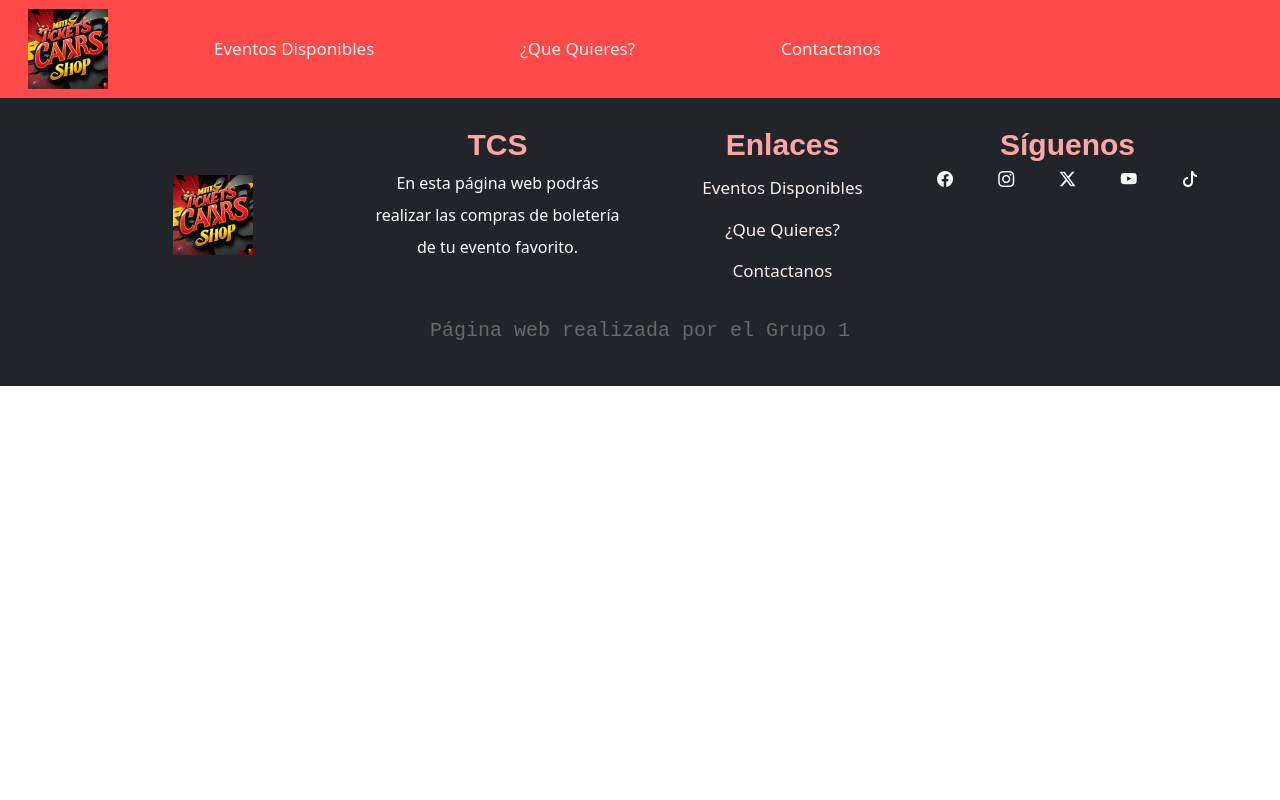
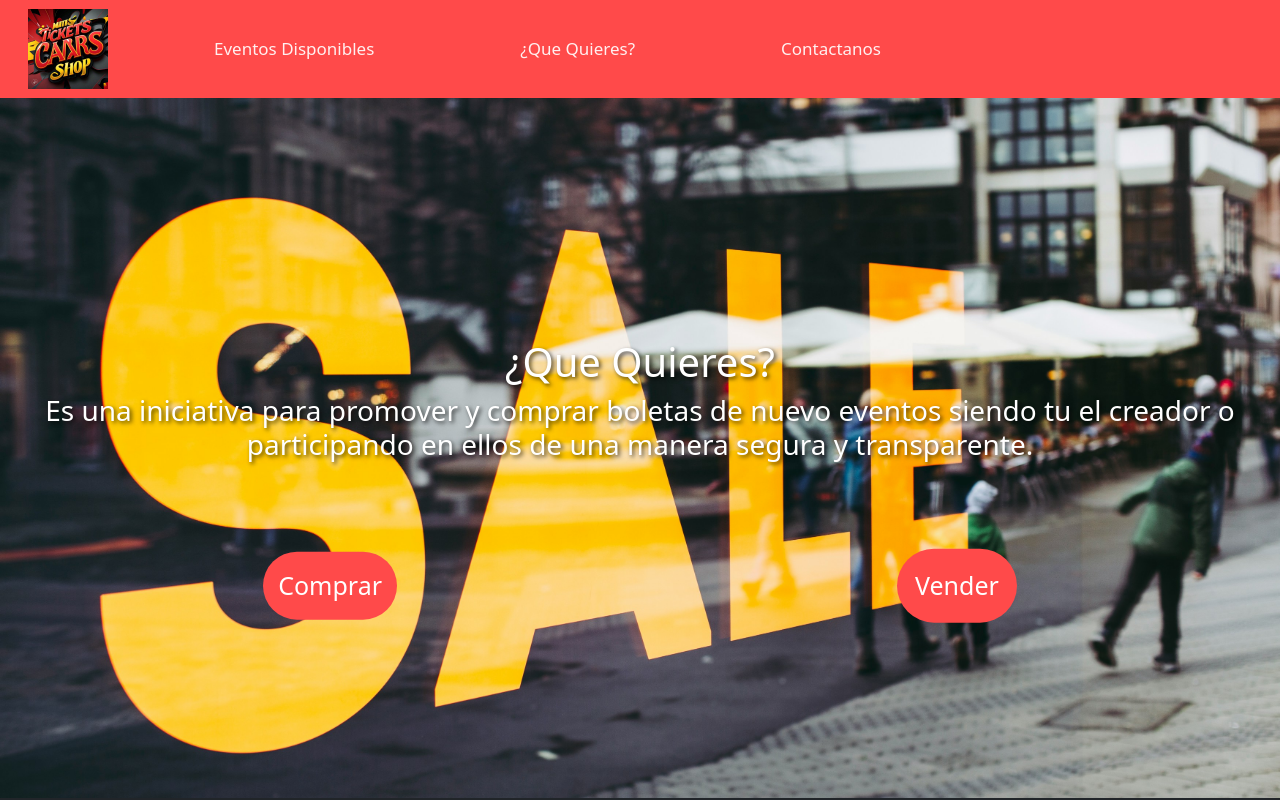
Before and after one commit to crojasp1/proyecto_tcs, a React (Create React App) app in the folder front-react/tcs/: page /Quieres in a window 1280 px wide. Shown: the top 800 px of the page. Built offline with nearby package versions, Linux system fonts and the light colour scheme.

Commit message:
creacion de que quieres

```diff
--- a/front-react/tcs/src/components/Main3.js
+++ b/front-react/tcs/src/components/Main3.js
@@ -0,0 +1,31 @@
+import React from 'react'
+import fondo from "../assets/fondo.jpg"
+import "../styles/Main3.css";
+import Button from 'react-bootstrap/Button';
+
+
+
+
+
+function Main3() {
+  return (
+    <div className='Main3'>
+        <div className='contenido'>
+            <img src={fondo} alt="imagen de fondo" id='imagen-fondo'/>
+                <div className='texto'>
+                    <h1>¿Que Quieres?</h1>
+                    <h3>Es una iniciativa para promover y comprar boletas de nuevo eventos siendo tu el creador
+                        o participando en ellos de una manera segura y transparente.
+                    </h3>
+                    <div className='botones'>
+                    <Button id='comprar'>Comprar</Button>
+                    <Button id='vender'>Vender</Button>
+                    </div>
+                </div>
+
+        </div>
+    </div>
+  )
+}
+
+export default Main3
--- a/front-react/tcs/src/pages/Quieres.js
+++ b/front-react/tcs/src/pages/Quieres.js
@@ -1,11 +1,13 @@
 import React from 'react'
 import Header from "../components/Header"
-import Footer from '../components/Footer';
+import Main3 from '../components/Main3'
+import Footer from '../components/Footer'
 
 function Quieres() {
   return (
     <div className='Quieres'>
      <Header/>
+     <Main3/>
      <Footer/>
     </div>
   )
--- /dev/null
+++ b/front-react/tcs/src/styles/Main3.css
@@ -0,0 +1,48 @@
+#imagen-fondo {
+    width: 100%;
+    height: 700px;
+    object-fit: cover;
+    object-position: center;
+  }
+.texto {
+    position: absolute;
+    top: 50%;
+    left: 50%;
+    transform: translate(-50%, -50%);
+    color: white;
+    text-align: center;
+    text-shadow: 2px 2px 4px rgba(0, 0, 0, 0.7);
+    z-index: 10;
+    width: 100%;
+    margin-top: 80px;
+  }
+#comprar{
+    margin-right: 500px !important;
+    background-color:#ff4a4a ;
+    border: black ;
+    font-size: 25px;
+    padding: 15px;
+    border-radius: 50px;
+}
+#comprar:hover{
+    background-color: dimgray;
+    transform: scale(1.1);
+    transition-duration:1000ms;
+    font-weight: bold;
+}
+#vender{
+    background-color:#ff4a4a ;
+    border: black ;
+    font-size: 25px;
+    padding: 18px;
+    border-radius: 50px;
+}
+#vender:hover{
+    background-color: dimgray;
+    transform: scale(1.1);
+    transition-duration:1000ms;
+    font-weight: bold;
+}
+.botones{
+    padding-top: 80px ;
+}
```
Also changed, not shown: front-react/tcs/src/assets/fondo.jpg (added), front-react/tcs/src/styles/Main2.css (added), front-react/tcs/src/styles/Main4.css (added).
